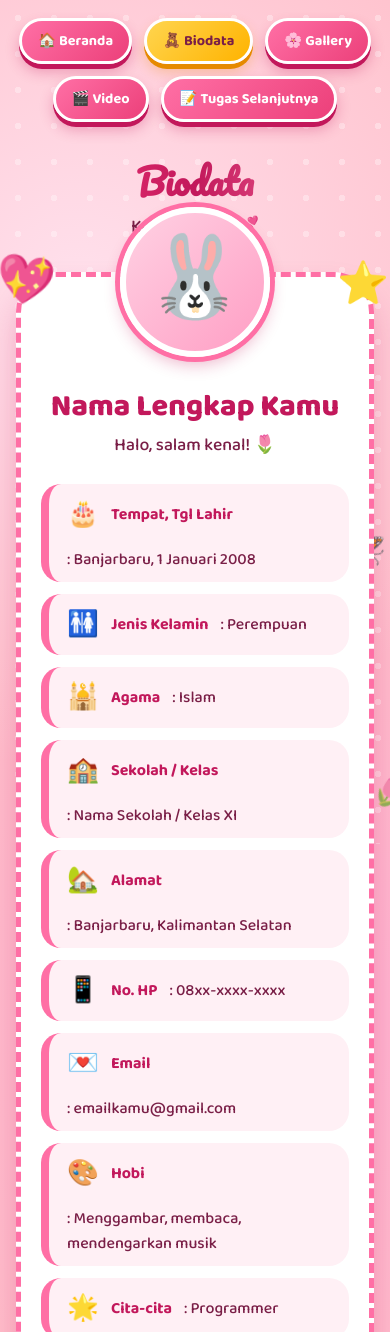
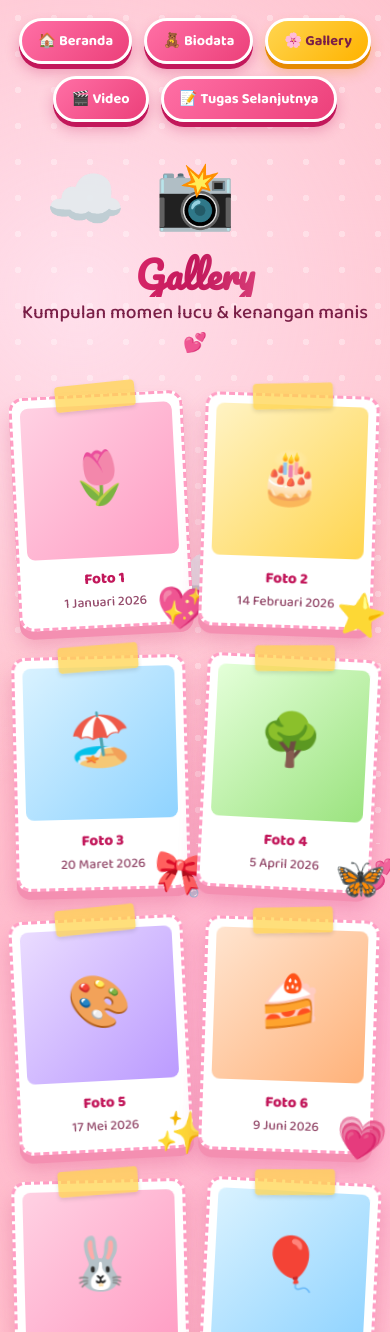
Before and after one commit to syahmiranayla1/syamiranayla, a plain HTML site: page gallery.html in a window 390 px wide. Shown: the top 1332 px of the page. Drawn offline with Linux system fonts and the light colour scheme.

Commit message:
Update gallery.html

```diff
--- a/gallery.html
+++ b/gallery.html
@@ -3,7 +3,7 @@
 <head>
   <meta charset="UTF-8">
   <meta name="viewport" content="width=device-width, initial-scale=1.0">
-  <title>Biodata</title>
+  <title>Gallery</title>
   <link href="https://fonts.googleapis.com/css2?family=Baloo+2:wght@500;700;800&family=Pacifico&display=swap" rel="stylesheet">
   <style>
     * {
@@ -79,17 +79,24 @@
       box-shadow: 0 5px 0 #e68a00, 0 8px 14px rgba(230, 138, 0, 0.3);
     }
 
-    /* ====== JUDUL HALAMAN ====== */
+    /* ====== JUDUL ====== */
     .judul {
       position: relative;
       z-index: 2;
       text-align: center;
-      margin: 10px 0 30px;
+      margin: 10px 16px 35px;
+    }
+
+    .judul .maskot {
+      display: block;
+      font-size: 4rem;
+      animation: loncat 1.6s ease-in-out infinite;
     }
 
     .judul h1 {
       font-family: 'Pacifico', cursive;
-      font-size: 3rem;
+      font-size: 3.2rem;
+      line-height: 1.2;
       background: linear-gradient(90deg, #ff4081, #c2185b, #ff80ab);
       -webkit-background-clip: text;
       background-clip: text;
@@ -97,102 +104,159 @@
     }
 
     .judul p {
-      font-size: 1.15rem;
+      font-size: 1.2rem;
     }
 
-    /* ====== KARTU BIODATA ====== */
-    .kartu {
+    /* ====== GRID FOTO ====== */
+    .grid {
       position: relative;
       z-index: 2;
-      background: #fff;
-      border: 5px dashed #ff6fa5;
-      border-radius: 40px;
-      padding: 50px 40px 40px;
-      max-width: 620px;
-      margin: 0 auto 60px;
-      box-shadow: 0 12px 0 #f48fb1, 0 20px 30px rgba(194, 24, 91, 0.25);
+      max-width: 960px;
+      margin: 0 auto 70px;
+      padding: 0 20px;
+      display: grid;
+      grid-template-columns: repeat(auto-fit, minmax(230px, 1fr));
+      gap: 34px 26px;
     }
 
-    .hiasan {
+    /* bingkai polaroid */
+    .polaroid {
+      position: relative;
+      background: #fff;
+      padding: 14px 14px 16px;
+      border-radius: 14px;
+      border: 3px dashed #ff9ec4;
+      box-shadow: 0 8px 0 #f48fb1, 0 14px 20px rgba(194, 24, 91, 0.22);
+      transition: transform 0.3s;
+      cursor: pointer;
+    }
+
+    .polaroid:nth-child(4n+1) { transform: rotate(-3deg); }
+    .polaroid:nth-child(4n+2) { transform: rotate(2deg); }
+    .polaroid:nth-child(4n+3) { transform: rotate(-1.5deg); }
+    .polaroid:nth-child(4n+4) { transform: rotate(3deg); }
+
+    .polaroid:hover {
+      transform: rotate(0deg) scale(1.08) translateY(-8px);
+      z-index: 3;
+    }
+
+    /* selotip */
+    .polaroid::before {
+      content: "";
       position: absolute;
-      font-size: 2.2rem;
-      animation: kedip 2s ease-in-out infinite;
+      top: -14px;
+      left: 50%;
+      width: 80px;
+      height: 26px;
+      transform: translateX(-50%) rotate(-3deg);
+      background: rgba(255, 213, 79, 0.75);
+      border-radius: 4px;
+      box-shadow: 0 2px 4px rgba(0, 0, 0, 0.12);
     }
-    .h1 { top: -22px; left: -18px; }
-    .h2 { top: -20px; right: -16px; animation-delay: 0.5s; }
-    .h3 { bottom: -22px; left: 30px; animation-delay: 1s; }
-    .h4 { bottom: -20px; right: 28px; animation-delay: 1.5s; }
 
-    /* foto profil */
-    .foto {
-      width: 150px;
-      height: 150px;
-      margin: -110px auto 15px;
-      border-radius: 50%;
-      border: 6px solid #fff;
-      background: linear-gradient(135deg, #ffd1e3, #ff9ec4);
-      box-shadow: 0 0 0 5px #ff6fa5, 0 8px 16px rgba(194, 24, 91, 0.3);
+    .gambar {
+      width: 100%;
+      aspect-ratio: 1 / 1;
+      border-radius: 8px;
+      overflow: hidden;
       display: flex;
       justify-content: center;
       align-items: center;
       font-size: 5rem;
-      overflow: hidden;
-      animation: loncat 2s ease-in-out infinite;
     }
 
-    .foto img {
+    .gambar img {
       width: 100%;
       height: 100%;
       object-fit: cover;
+      display: block;
     }
 
-    .nama {
+    .p1 { background: linear-gradient(135deg, #ffd1e3, #ff9ec4); }
+    .p2 { background: linear-gradient(135deg, #fff3c4, #ffd54f); }
+    .p3 { background: linear-gradient(135deg, #d9f2ff, #8fd3ff); }
+    .p4 { background: linear-gradient(135deg, #e4ffd9, #9be37f); }
+    .p5 { background: linear-gradient(135deg, #eadcff, #bb9bff); }
+    .p6 { background: linear-gradient(135deg, #ffe4cf, #ffb27a); }
+
+    .keterangan {
       text-align: center;
-      font-size: 1.9rem;
       font-weight: 800;
+      font-size: 1.1rem;
+      margin-top: 10px;
       color: #c2185b;
     }
 
-    .sapaan {
+    .tanggal {
       text-align: center;
-      margin-bottom: 25px;
-      font-size: 1.1rem;
+      font-size: 0.85rem;
+      font-weight: 500;
+      opacity: 0.8;
     }
 
-    /* daftar biodata */
-    .data {
-      list-style: none;
+    .stiker-pojok {
+      position: absolute;
+      bottom: -14px;
+      right: -10px;
+      font-size: 1.9rem;
+      animation: kedip 2s ease-in-out infinite;
     }
 
-    .data li {
-      display: flex;
+    /* ====== POP-UP FOTO BESAR ====== */
+    .popup {
+      position: fixed;
+      inset: 0;
+      z-index: 50;
+      background: rgba(122, 31, 71, 0.65);
+      display: none;
+      justify-content: center;
       align-items: center;
-      gap: 12px;
-      background: #fff0f5;
-      border-radius: 20px;
-      padding: 10px 18px;
-      margin-bottom: 12px;
-      border-left: 8px solid #ff6fa5;
-      transition: transform 0.2s;
+      padding: 20px;
     }
 
-    .data li:hover {
-      transform: translateX(8px) rotate(-0.5deg);
-      background: #ffe0ec;
+    .popup.buka {
+      display: flex;
     }
 
-    .data .ikon {
-      font-size: 1.6rem;
+    .popup-isi {
+      position: relative;
+      background: #fff;
+      border: 5px dashed #ff6fa5;
+      border-radius: 28px;
+      padding: 18px 18px 20px;
+      max-width: 520px;
+      width: 100%;
+      text-align: center;
+      animation: muncul 0.35s ease;
     }
 
-    .data .label {
-      font-weight: 700;
-      min-width: 130px;
-      color: #c2185b;
+    .popup-isi .gambar {
+      font-size: 9rem;
     }
 
-    .data .isi {
-      font-weight: 500;
+    .popup-isi .keterangan {
+      font-size: 1.4rem;
+    }
+
+    .tutup {
+      position: absolute;
+      top: -18px;
+      right: -14px;
+      width: 44px;
+      height: 44px;
+      border-radius: 50%;
+      border: 3px solid #fff;
+      background: linear-gradient(135deg, #ff6fa5, #ec407a);
+      color: #fff;
+      font-size: 1.3rem;
+      font-weight: 800;
+      cursor: pointer;
+      box-shadow: 0 4px 0 #c2185b;
+    }
+
+    .tutup:hover {
+      transform: scale(1.1) rotate(10deg);
     }
 
     /* ====== ELEMEN MELAYANG ====== */
@@ -205,36 +269,60 @@
       opacity: 0.85;
     }
 
-    .melayang:nth-of-type(1) { left: 5%;  font-size: 2rem;   animation-duration: 12s; animation-delay: 0s; }
-    .melayang:nth-of-type(2) { left: 18%; font-size: 1.4rem; animation-duration: 9s;  animation-delay: 2s; }
-    .melayang:nth-of-type(3) { left: 32%; font-size: 2.4rem; animation-duration: 14s; animation-delay: 5s; }
-    .melayang:nth-of-type(4) { left: 48%; font-size: 1.6rem; animation-duration: 10s; animation-delay: 1s; }
-    .melayang:nth-of-type(5) { left: 63%; font-size: 2rem;   animation-duration: 13s; animation-delay: 6s; }
-    .melayang:nth-of-type(6) { left: 76%; font-size: 1.5rem; animation-duration: 9s;  animation-delay: 3s; }
-    .melayang:nth-of-type(7) { left: 88%; font-size: 2.3rem; animation-duration: 15s; animation-delay: 0s; }
-    .melayang:nth-of-type(8) { left: 95%; font-size: 1.7rem; animation-duration: 11s; animation-delay: 4s; }
+    .melayang:nth-of-type(1)  { left: 5%;  font-size: 2rem;   animation-duration: 12s; animation-delay: 0s; }
+    .melayang:nth-of-type(2)  { left: 15%; font-size: 1.4rem; animation-duration: 9s;  animation-delay: 2s; }
+    .melayang:nth-of-type(3)  { left: 25%; font-size: 2.4rem; animation-duration: 14s; animation-delay: 5s; }
+    .melayang:nth-of-type(4)  { left: 38%; font-size: 1.6rem; animation-duration: 10s; animation-delay: 1s; }
+    .melayang:nth-of-type(5)  { left: 50%; font-size: 2rem;   animation-duration: 13s; animation-delay: 6s; }
+    .melayang:nth-of-type(6)  { left: 62%; font-size: 1.5rem; animation-duration: 9s;  animation-delay: 3s; }
+    .melayang:nth-of-type(7)  { left: 72%; font-size: 2.3rem; animation-duration: 15s; animation-delay: 0s; }
+    .melayang:nth-of-type(8)  { left: 82%; font-size: 1.7rem; animation-duration: 11s; animation-delay: 4s; }
+    .melayang:nth-of-type(9)  { left: 91%; font-size: 2rem;   animation-duration: 12s; animation-delay: 7s; }
+    .melayang:nth-of-type(10) { left: 45%; font-size: 1.3rem; animation-duration: 8s;  animation-delay: 8s; }
+
+    /* ====== AWAN ====== */
+    .awan {
+      position: fixed;
+      z-index: 1;
+      font-size: 4rem;
+      opacity: 0.9;
+      pointer-events: none;
+      animation: geser 30s linear infinite;
+    }
+    .awan.a1 { top: 18%; left: -10%; }
+    .awan.a2 { top: 60%; left: -15%; font-size: 5.5rem; animation-duration: 45s; animation-delay: -15s; }
 
     /* ====== ANIMASI ====== */
     @keyframes naik {
       0%   { transform: translateY(0) rotate(0deg); }
       100% { transform: translateY(-115vh) rotate(360deg); }
     }
+    @keyframes geser {
+      from { transform: translateX(0); }
+      to   { transform: translateX(130vw); }
+    }
     @keyframes loncat {
-      0%, 100% { transform: translateY(0); }
-      50%      { transform: translateY(-10px); }
+      0%, 100% { transform: translateY(0) scale(1); }
+      50%      { transform: translateY(-12px) scale(1.08); }
     }
     @keyframes kedip {
       0%, 100% { transform: scale(1) rotate(-8deg); }
       50%      { transform: scale(1.35) rotate(8deg); }
     }
+    @keyframes muncul {
+      from { transform: scale(0.6) rotate(-6deg); opacity: 0; }
+      to   { transform: scale(1) rotate(0deg); opacity: 1; }
+    }
 
     /* ====== RESPONSIF ====== */
-    @media (max-width: 640px) {
-      .kartu { margin: 0 16px 60px; padding: 50px 20px 30px; }
-      .judul h1 { font-size: 2.2rem; }
-      .data li { flex-wrap: wrap; }
-      .data .label { min-width: auto; }
+    @media (max-width: 600px) {
+      .judul h1 { font-size: 2.3rem; }
       nav a { padding: 8px 16px; font-size: 0.9rem; }
+      .grid { grid-template-columns: repeat(2, 1fr); gap: 28px 14px; padding: 0 14px; }
+      .polaroid { padding: 8px 8px 12px; }
+      .gambar { font-size: 3.2rem; }
+      .keterangan { font-size: 0.95rem; }
+      .popup-isi .gambar { font-size: 6rem; }
     }
   </style>
 </head>
@@ -249,13 +337,19 @@
   <span class="melayang">✨</span>
   <span class="melayang">🦋</span>
   <span class="melayang">🌷</span>
+  <span class="melayang">💕</span>
+  <span class="melayang">🫧</span>
+
+  <!-- awan -->
+  <span class="awan a1">☁️</span>
+  <span class="awan a2">☁️</span>
 
   <!-- menu -->
   <nav>
     <ul>
       <li><a href="index.html">🏠 Beranda</a></li>
-      <li><a href="biodata.html" class="aktif">🧸 Biodata</a></li>
-      <li><a href="gallery.html">🌸 Gallery</a></li>
+      <li><a href="biodata.html">🧸 Biodata</a></li>
+      <li><a href="gallery.html" class="aktif">🌸 Gallery</a></li>
       <li><a href="video.html">🎬 Video</a></li>
       <li><a href="tugas.html">📝 Tugas Selanjutnya</a></li>
     </ul>
@@ -263,71 +357,116 @@
 
   <!-- judul -->
   <div class="judul">
-    <h1>Biodata</h1>
-    <p>Kenalan yuk! 💕</p>
+    <span class="maskot">📸</span>
+    <h1>Gallery</h1>
+    <p>Kumpulan momen lucu & kenangan manis 💕</p>
   </div>
 
-  <!-- kartu biodata -->
-  <div class="kartu">
-    <span class="hiasan h1">💖</span>
-    <span class="hiasan h2">⭐</span>
-    <span class="hiasan h3">🎀</span>
-    <span class="hiasan h4">✨</span>
+  <!--
+    CARA PASANG FOTO:
+    Ganti emoji di dalam <div class="gambar ..."> dengan:
+    <img src="foto1.jpg" alt="Foto 1">
+    Taruh file foto di folder yang sama dengan gallery.html
+  -->
+  <div class="grid">
 
-    <!-- Foto: ganti emoji 🐰 dengan <img src="fotokamu.jpg" alt="Foto"> -->
-    <div class="foto">🐰</div>
+    <div class="polaroid">
+      <div class="gambar p1">🌷</div>
+      <p class="keterangan">Foto 1</p>
+      <p class="tanggal">1 Januari 2026</p>
+      <span class="stiker-pojok">💖</span>
+    </div>
 
-    <h2 class="nama">Nama Lengkap Kamu</h2>
-    <p class="sapaan">Halo, salam kenal! 🌷</p>
+    <div class="polaroid">
+      <div class="gambar p2">🎂</div>
+      <p class="keterangan">Foto 2</p>
+      <p class="tanggal">14 Februari 2026</p>
+      <span class="stiker-pojok">⭐</span>
+    </div>
 
-    <ul class="data">
-      <li>
-        <span class="ikon">🎂</span>
-        <span class="label">Tempat, Tgl Lahir</span>
-        <span class="isi">: Banjarbaru, 1 Januari 2008</span>
-      </li>
-      <li>
-        <span class="ikon">🚻</span>
-        <span class="label">Jenis Kelamin</span>
-        <span class="isi">: Perempuan</span>
-      </li>
-      <li>
-        <span class="ikon">🕌</span>
-        <span class="label">Agama</span>
-        <span class="isi">: Islam</span>
-      </li>
-      <li>
-        <span class="ikon">🏫</span>
-        <span class="label">Sekolah / Kelas</span>
-        <span class="isi">: Nama Sekolah / Kelas XI</span>
-      </li>
-      <li>
-        <span class="ikon">🏡</span>
-        <span class="label">Alamat</span>
-        <span class="isi">: Banjarbaru, Kalimantan Selatan</span>
-      </li>
-      <li>
-        <span class="ikon">📱</span>
-        <span class="label">No. HP</span>
-        <span class="isi">: 08xx-xxxx-xxxx</span>
-      </li>
-      <li>
-        <span class="ikon">💌</span>
-        <span class="label">Email</span>
-        <span class="isi">: emailkamu@gmail.com</span>
-      </li>
-      <li>
-        <span class="ikon">🎨</span>
-        <span class="label">Hobi</span>
-        <span class="isi">: Menggambar, membaca, mendengarkan musik</span>
-      </li>
-      <li>
-        <span class="ikon">🌟</span>
-        <span class="label">Cita-cita</span>
-        <span class="isi">: Programmer</span>
-      </li>
-    </ul>
+    <div class="polaroid">
+      <div class="gambar p3">🏖️</div>
+      <p class="keterangan">Foto 3</p>
+      <p class="tanggal">20 Maret 2026</p>
+      <span class="stiker-pojok">🎀</span>
+    </div>
+
+    <div class="polaroid">
+      <div class="gambar p4">🌳</div>
+      <p class="keterangan">Foto 4</p>
+      <p class="tanggal">5 April 2026</p>
+      <span class="stiker-pojok">🦋</span>
+    </div>
+
+    <div class="polaroid">
+      <div class="gambar p5">🎨</div>
+      <p class="keterangan">Foto 5</p>
+      <p class="tanggal">17 Mei 2026</p>
+      <span class="stiker-pojok">✨</span>
+    </div>
+
+    <div class="polaroid">
+      <div class="gambar p6">🍰</div>
+      <p class="keterangan">Foto 6</p>
+      <p class="tanggal">9 Juni 2026</p>
+      <span class="stiker-pojok">💗</span>
+    </div>
+
+    <div class="polaroid">
+      <div class="gambar p1">🐰</div>
+      <p class="keterangan">Foto 7</p>
+      <p class="tanggal">23 Juli 2026</p>
+      <span class="stiker-pojok">🌸</span>
+    </div>
+
+    <div class="polaroid">
+      <div class="gambar p3">🎈</div>
+      <p class="keterangan">Foto 8</p>
+      <p class="tanggal">17 Agustus 2026</p>
+      <span class="stiker-pojok">💕</span>
+    </div>
+
   </div>
+
+  <!-- pop-up foto besar -->
+  <div class="popup" id="popup">
+    <div class="popup-isi">
+      <button class="tutup" id="tutup" aria-label="Tutup">✕</button>
+      <div id="popup-gambar"></div>
+      <p class="keterangan" id="popup-judul"></p>
+      <p class="tanggal" id="popup-tanggal"></p>
+    </div>
+  </div>
+
+  <script>
+    var popup = document.getElementById('popup');
+    var popupGambar = document.getElementById('popup-gambar');
+    var popupJudul = document.getElementById('popup-judul');
+    var popupTanggal = document.getElementById('popup-tanggal');
+
+    document.querySelectorAll('.polaroid').forEach(function (kartu) {
+      kartu.addEventListener('click', function () {
+        var gambar = kartu.querySelector('.gambar').cloneNode(true);
+        popupGambar.innerHTML = '';
+        popupGambar.appendChild(gambar);
+        popupJudul.textContent = kartu.querySelector('.keterangan').textContent;
+        popupTanggal.textContent = kartu.querySelector('.tanggal').textContent;
+        popup.classList.add('buka');
+      });
+    });
+
+    function tutupPopup() {
+      popup.classList.remove('buka');
+    }
+
+    document.getElementById('tutup').addEventListener('click', tutupPopup);
+    popup.addEventListener('click', function (e) {
+      if (e.target === popup) tutupPopup();
+    });
+    document.addEventListener('keydown', function (e) {
+      if (e.key === 'Escape') tutupPopup();
+    });
+  </script>
 
 </body>
 </html>
```
